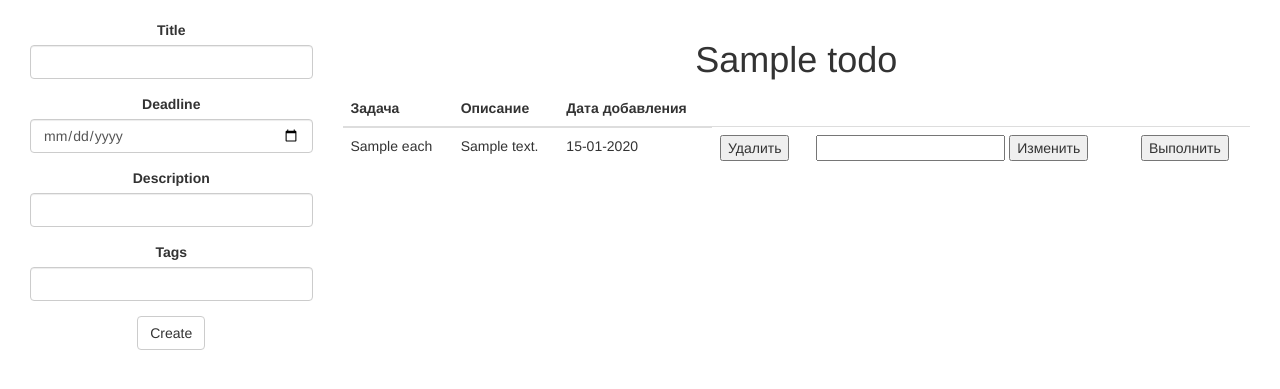
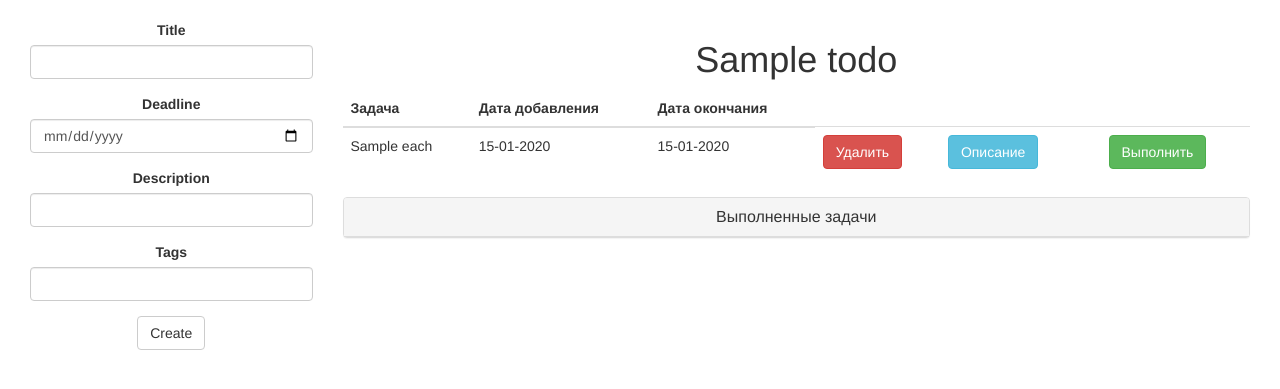
Before and after one commit to salyarka/TODO, a Flask app: template app/templates/todo.html in a window 1280 px wide. Shown: the part 52-441 px from the top of the page. Run offline with Flask 2, Linux system fonts and the light colour scheme; tables that the repository leaves empty hold one stand-in row (values such as "Sample post"); the template is opened without the code that fills it: values that come from a table or form of the project are taken from there, most other values are stand-ins (such as "Sample title", 1, 10 or a date in 2020); parts of the project's set-up code (start-up, migrations or seed data) failed here and were passed over; some libraries are stand-ins or nearby versions.

Commit message:
add deadline, info

```diff
--- a/app/models.py
+++ b/app/models.py
@@ -45,9 +45,8 @@ class Todo(db.Model):
     list_id = db.Column(db.Integer, db.ForeignKey('todo_list.id'))
     user_id = db.Column(db.Integer, db.ForeignKey('users.id'))
 
-    def __init__(self, title, description, list_id, user_id, deadline=None):
+    def __init__(self, title, list_id, user_id, deadline=None):
         self.title = title
-        self.description = description
         self.list_id = list_id
         self.user_id = user_id
         self.deadline = deadline
@@ -59,7 +58,8 @@ class TodoList(db.Model):
     title = db.Column(db.String(128))
     user_id = db.Column(db.Integer, db.ForeignKey('users.id'))
     todos = db.relationship(
-        'Todo', cascade="all, delete-orphan", backref='todo_list')
+        'Todo', cascade="all, delete-orphan",
+        backref='todo_list', lazy='dynamic')
 
     def __init__(self, title, user_id):
         self.title = title
--- a/app/templates/login.html
+++ b/app/templates/login.html
@@ -5,7 +5,7 @@
 <div class="page-header">
     <h1>Авторизация</h1>
 </div>
-<div class="col-md-4">
+<div class="col-lg-4 col-lg-offset-4 text-center">
    {{ wtf.quick_form(form) }}
 </div>
 {% endblock %}
--- a/app/templates/register.html
+++ b/app/templates/register.html
@@ -5,7 +5,7 @@
 <div class="page-header">
     <h1>Регистрация</h1>
 </div>
-<div class="col-md-4">
-   {{ wtf.quick_form(form) }}
+<div class="col-lg-4 col-lg-offset-4 text-center">
+	{{ wtf.quick_form(form) }}
 </div>
 {% endblock %}
--- a/app/templates/todo.html
+++ b/app/templates/todo.html
@@ -7,7 +7,88 @@
     </div>
     <div class="col-sm-9">
     	<h1>{{ todo_list.title }}</h1>
-    	{% if todo_list.todos|length > 0%}
+        {% if during|length > 0 %}
+            <table class="table text-left">
+                <thead>
+                    <tr>
+                        <th>Задача</th>
+                        <th>Дата добавления</th>
+                        <th>Дата окончания</th>
+                    </tr>
+                </thead>
+                <tbody>
+                    {% for each in during %}
+                        <tr>
+                            <td>{{ each.title }}</td>
+                            <td>{{ each.date_created.strftime('%d-%m-%Y') }}</td>
+                            <td>
+                                {% if each.deadline %}
+                                    {{ each.deadline.strftime('%d-%m-%Y') }}
+                                {% else %}
+                                    -
+                                {% endif %}
+                            </td>
+                            <td>
+                                <form action="{{ url_for('todo_del', list_id=each.list_id, todo_id=each.id) }}">
+                                    <input type="hidden" name="_method" value="DELETE">
+                                    <button type="submit" class="btn btn-danger">Удалить</button>
+                                </form>
+                            </td>
+                            <td>
+                                <button class="btn btn-info" data-toggle="modal" data-target="#{{ each.id }}">
+                                    Описание
+                                </button>
+                                <div class="modal fade" id="{{ each.id }}" tabindex="-1" role="dialog" aria-labelledby="myModalLabel" aria-hidden="true">
+                                    <div class="modal-dialog">
+                                        <div class="modal-content">
+                                            <div class="modal-header">
+                                                <button type="button" class="close" data-dismiss="modal" aria-hidden="true">&times;</button>
+                                                <h4 class="modal-title" id="myModalLabel">Описание задачи "{{ each.title }}"</h4>
+                                            </div>
+                                            <div class="modal-body">
+                                                    <form action="{{ url_for('todo_edit', list_id=each.list_id, todo_id=each.id) }}">
+                                                        <input type="hidden" name="_method" value="PUT">
+                                                        <label for="new_title">Название</label>
+                                                        <input type="text" name="new_title" value="{{ each.title }}">
+                                                        <label for="description">Описание</label>
+                                                        {% if each.description %}
+                                                            <textarea class="form-control" rows="3" name="description">{{ each.description }}</textarea>
+                                                        {% else %}
+                                                            <textarea class="form-control" rows="3" name="description"></textarea>
+                                                        {% endif %}
+                                                        <button type="submit" class="btn btn-warning">Сохранить и закрыть</button>
+                                                    </form>
+                                            </div>
+                                        </div>
+                                    </div>
+                                </div>
+                            </td>
+                            <td>
+                            </td>
+                            <td>
+                                <form action="{{ url_for('mark_done', list_id=each.list_id, todo_id=each.id) }}">
+                                    <input type="hidden" name="_method" value="PATCH">
+                                    <button type="submit" class="btn btn-success">Выполнить</button>
+                                </form>
+                            </td>
+                        </tr>
+                    {% endfor %}
+                </tbody>
+            </table>
+        {% elif finished|length < 1 %}
+            <h3>В этом списке пока что нет задач</h3>
+        {% endif %}
+        {% if finished|length > 0 %}
+            <div class="panel panel-default">
+                <div class="panel-heading">
+                    <h4 class="panel-title">
+                        <a data-toggle="collapse" data-parent="#accordion" href="#collapseOne">
+                            Выполненные задачи
+                        </a>
+                    </h4>
+                </div>
+                <div id="collapseOne" class="panel-collapse collapse">
+                    <div class="panel-body">
                         <table class="table text-left">
                             <thead>
                                 <tr>
@@ -17,42 +98,30 @@
                                 </tr>
                             </thead>
                             <tbody>
-    				{% for each in todo_list.todos %}
+                                {% for each in finished %}
                                     <tr>
-                        {% if each.status == 1 %}
                                         <td><s>{{ each.title }}</s></td>
                                         <td><s>{{ each.description }}</s></td>
                                         <td><s>{{ each.date_created.strftime('%d-%m-%Y') }}</s></td>
-                        {% else %}
-    						<td>{{ each.title }}</td>
-    						<td>{{ each.description }}</td>
-    						<td>{{ each.date_created.strftime('%d-%m-%Y') }}</td>
-                        {% endif %}
                                         <td>
                                             <form action="{{ url_for('todo_del', list_id=each.list_id, todo_id=each.id) }}">
                                                 <input type="hidden" name="_method" value="DELETE">
-                                    <input type="submit" value="Удалить">
-                                </form>
-                            </td>
-                            <td>
-                                <form action="{{ url_for('todo_edit', list_id=each.list_id, todo_id=each.id) }}">
-                                    <input type="hidden" name="_method" value="PUT">
-                                    <input type="text" name="new_title">
-                                    <input type="submit" value="Изменить">
+                                                <button type="submit" class="btn btn-danger">Удалить</button>
                                             </form>
                                         </td>
                                         <td>
                                             <form action="{{ url_for('mark_done', list_id=each.list_id, todo_id=each.id) }}">
                                                 <input type="hidden" name="_method" value="PATCH">
-                                    <input type="submit" value="Выполнить">
+                                                <button type="submit" class="btn btn-warning">Возобновить</button>
                                             </form>
                                         </td>
                                     </tr>
                                 {% endfor %}
                             </tbody>
                         </table>
-    	{% else %}
-    		<h3>На данный момент в этом списке нет задач.</h3>
+                    </div>
+                </div>
+            </div>
         {% endif %}
     </div>
 {% endblock %}
```
Also changed, not shown: app/forms.py (+7 -7 lines), app/views.py (+13 -16 lines). Lines whose indentation alone changed are shown as unchanged.
